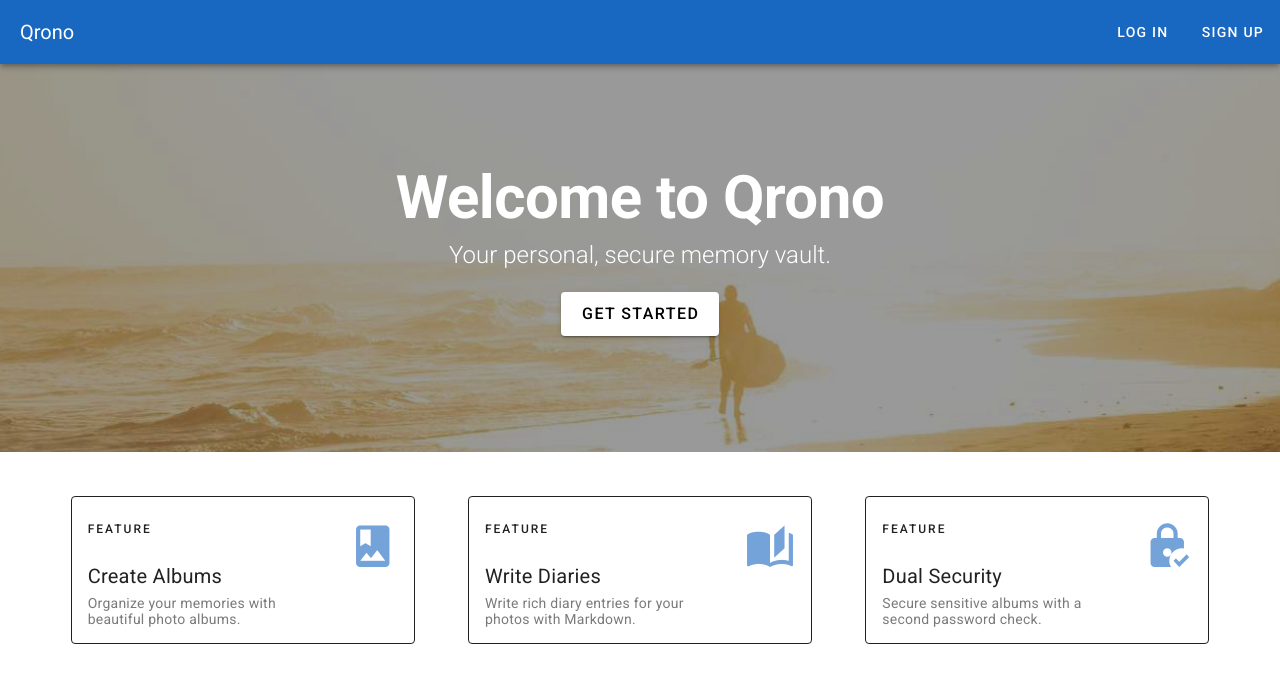
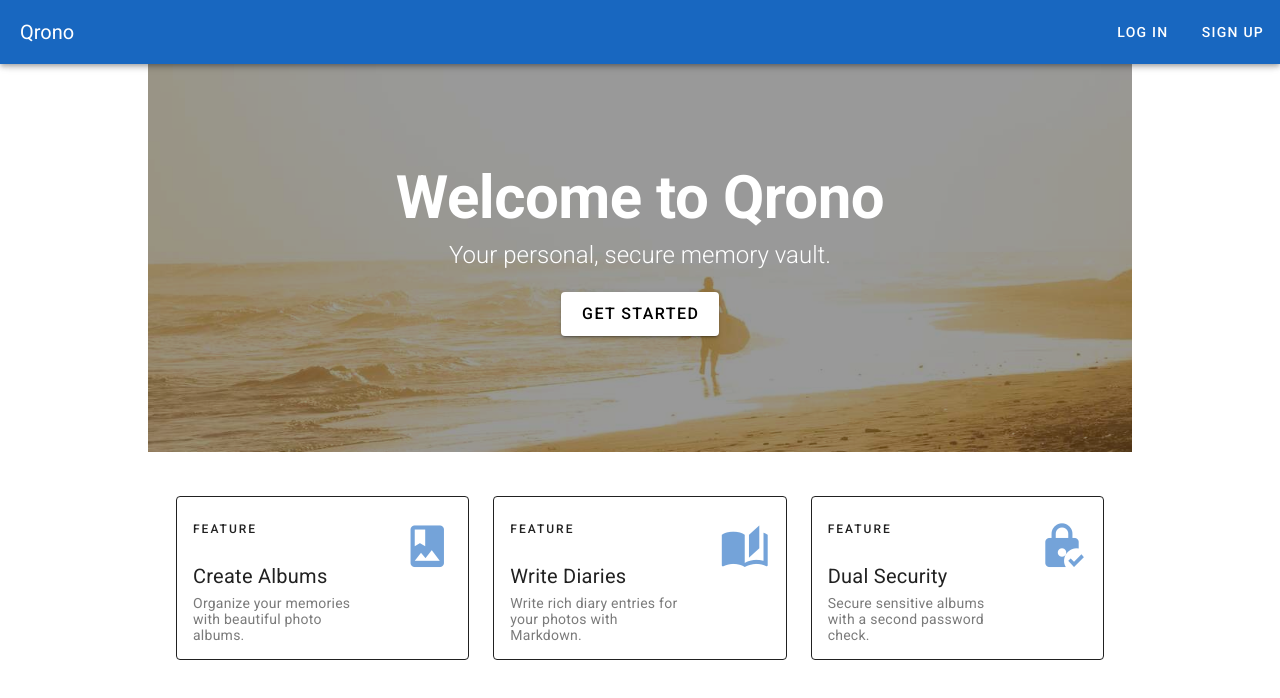
Before and after one commit to yoaragorn/qrono, a Vue app in the folder client/: page / in a window 1280 px wide. Shown: the top 698 px of the page. Built offline with nearby package versions, Linux system fonts and the light colour scheme; no server answers.

Commit message:
feat: max-width changed to 960px

```diff
--- a/client/src/App.vue
+++ b/client/src/App.vue
@@ -117,7 +117,7 @@ const handleDashboard = () => {
 </style>
 
 <style>
-  .v-container {
-    max-width: 960 px !important;
+.v-container {
+    max-width: 960px !important;
 }
 </style>
```
